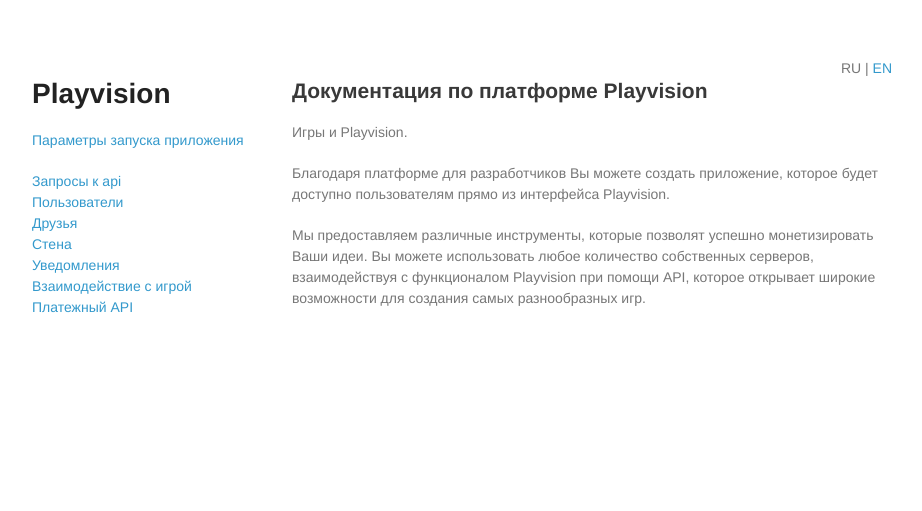
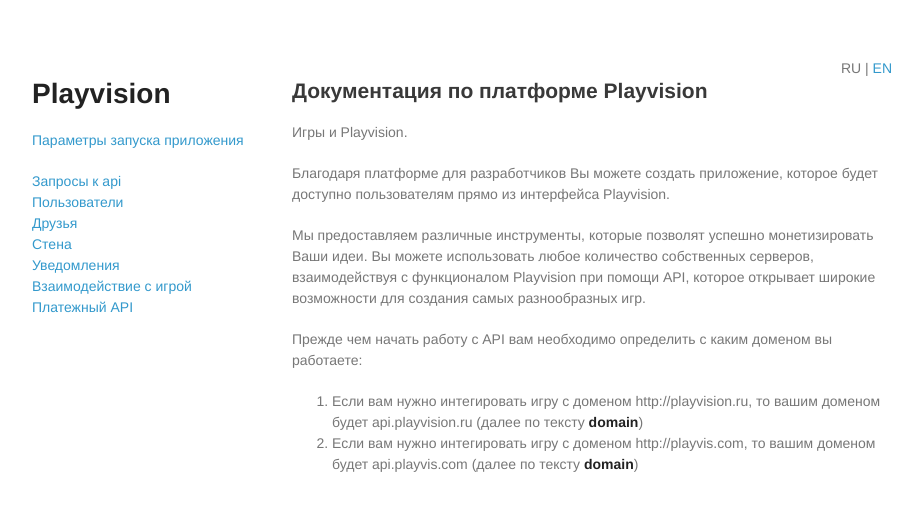
Before and after one commit to playvision/playvision.github.io, a Jekyll site: the page built from index.md, in a window 1280 px wide. Shown: the top 511 px of the page, without its empty margins (178-1100 px from the left). Built offline with Jekyll 4.4.1, drawn with Linux system fonts in a browser that asks for light colours.

Commit message:
more standart way

```diff
--- a/index.md
+++ b/index.md
@@ -10,3 +10,8 @@
 Мы предоставляем различные инструменты, которые позволят успешно монетизировать
 Ваши идеи. Вы можете использовать любое количество собственных серверов, взаимодействуя с функционалом Playvision при
 помощи API, которое открывает широкие возможности для создания самых разнообразных игр.
+
+Прежде чем начать работу с API вам необходимо определить с каким доменом вы работаете:
+
+1. Если вам нужно интегировать игру с доменом http://playvision.ru, то вашим доменом будет api.playvision.ru (далее по тексту **domain**)
+2. Если вам нужно интегировать игру с доменом http://playvis.com, то вашим доменом будет api.playvis.com (далее по тексту **domain**)
```
Also changed, not shown: en/main/index.md (+4 -0 lines).
